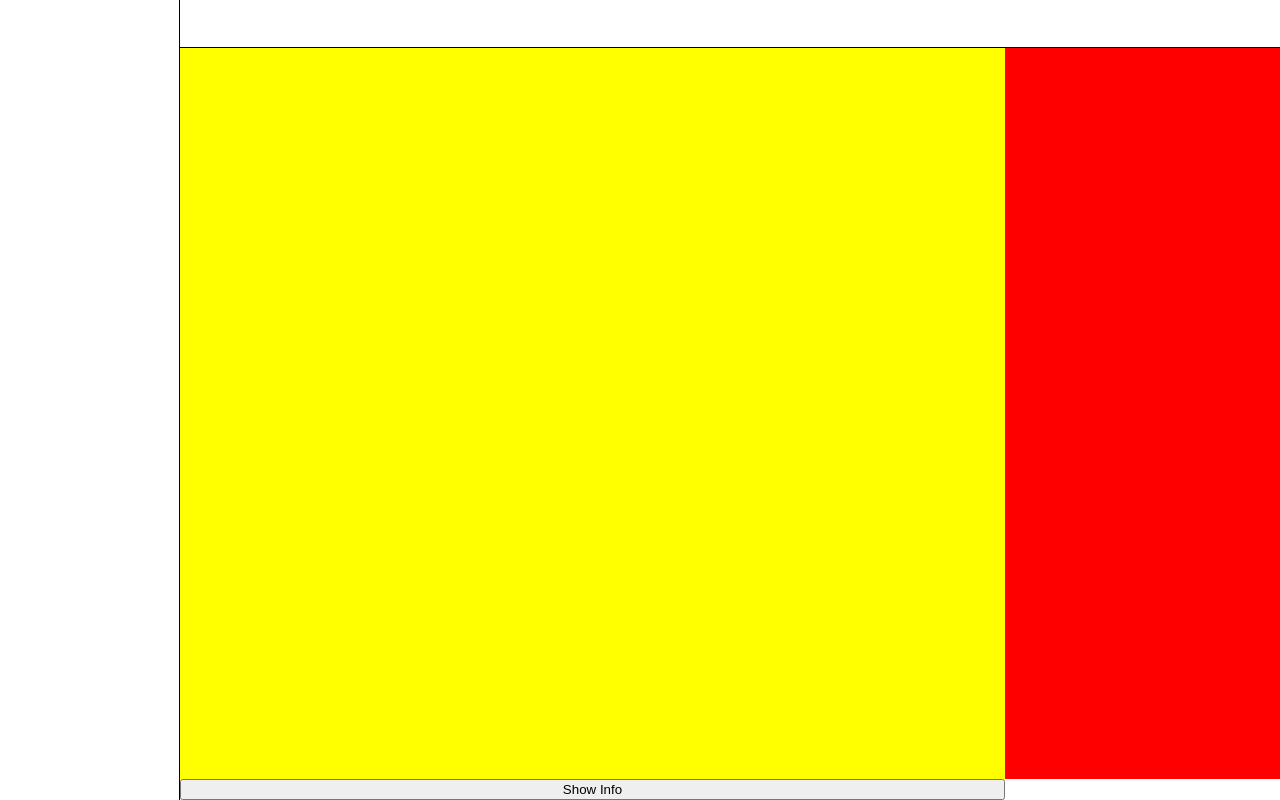
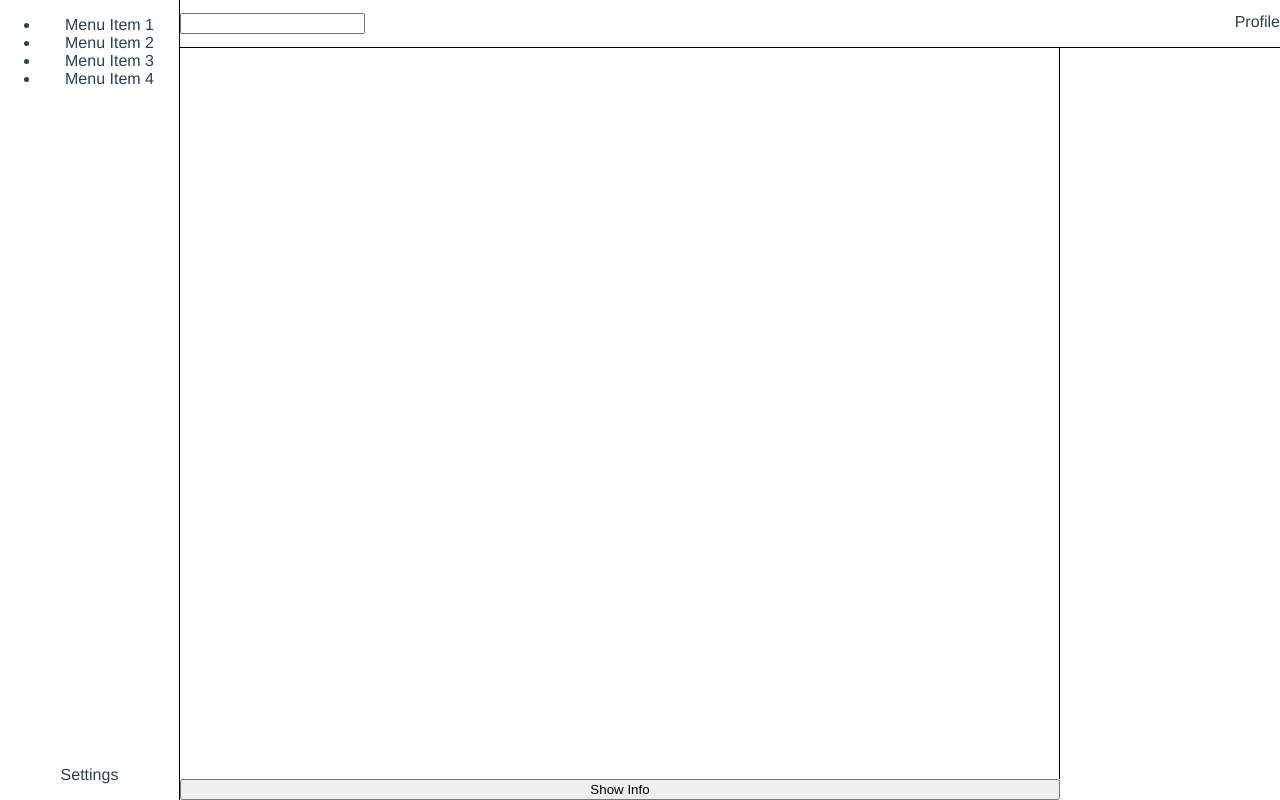
Before and after one commit to mark-drastrup/vue_grid, a Vue app: page / in a window 1280 px wide. Built offline with nearby package versions, Linux system fonts and the light colour scheme; the HTML template or start-up script is replaced by a standard one.

Commit message:
Experimenting with placement using CSS Grid

```diff
--- a/src/components/Header.vue
+++ b/src/components/Header.vue
@@ -1,15 +1,36 @@
 <template>
-  <header></header>
+  <header>
+    <input type="text" v-model="textValue" />
+    <span>Profile</span>
+  </header>
 </template>
 
 <script>
 export default {
-  name: "HeaderComponent"
+  name: "HeaderComponent",
+  data() {
+    return {
+      textValue: ""
+    };
+  }
 };
 </script>
 
 <style lang="scss">
 header {
   border-bottom: 1px solid black;
+  display: grid;
+  grid-template-rows: auto;
+  grid-template-columns: 1fr 1fr;
+  justify-content: space-between;
+  align-content: center;
+}
+
+input {
+  justify-self: start;
+}
+
+span {
+  justify-self: end;
 }
 </style>
--- a/src/components/InfoBox.vue
+++ b/src/components/InfoBox.vue
@@ -9,7 +9,4 @@ export default {
 </script>
 
 <style lang="scss" scoped>
-section {
-  background: red;
-}
 </style>
--- a/src/components/InfoTable.vue
+++ b/src/components/InfoTable.vue
@@ -10,6 +10,6 @@ export default {
 
 <style lang="scss" scoped>
 section {
-  background: yellow;
+  border-right: 1px solid black;
 }
 </style>
--- a/src/components/List.vue
+++ b/src/components/List.vue
@@ -28,7 +28,6 @@ export default {
 <style lang="scss" scoped>
 section {
   display: grid;
-  grid-template-columns: 3fr 1fr;
   grid-template-rows: 1fr;
 }
 
@@ -37,6 +36,6 @@ section {
 }
 
 .grid2 {
-  grid-template-columns: 3fr 1fr;
+  grid-template-columns: 4fr 1fr;
 }
 </style>
--- a/src/components/Main.vue
+++ b/src/components/Main.vue
@@ -1,5 +1,5 @@
 <template>
-  <section>
+  <section class="main">
     <header-section />
     <list />
   </section>
@@ -15,7 +15,7 @@ export default {
 </script>
 
 <style lang="scss">
-section {
+.main {
   display: grid;
   grid-template-columns: 1fr;
   grid-template-rows: 6% 1fr;
--- a/src/components/Sidebar.vue
+++ b/src/components/Sidebar.vue
@@ -1,5 +1,13 @@
 <template>
-  <section></section>
+  <section class="sidebar">
+    <ul>
+      <li>Menu Item 1</li>
+      <li>Menu Item 2</li>
+      <li>Menu Item 3</li>
+      <li>Menu Item 4</li>
+    </ul>
+    <p>Settings</p>
+  </section>
 </template>
 
 <script>
@@ -9,7 +17,9 @@ export default {
 </script>
 
 <style lang="scss" scoped>
-section {
+.sidebar {
   border-right: 1px solid black;
+  align-content: space-between;
+  display: grid;
 }
 </style>
```
